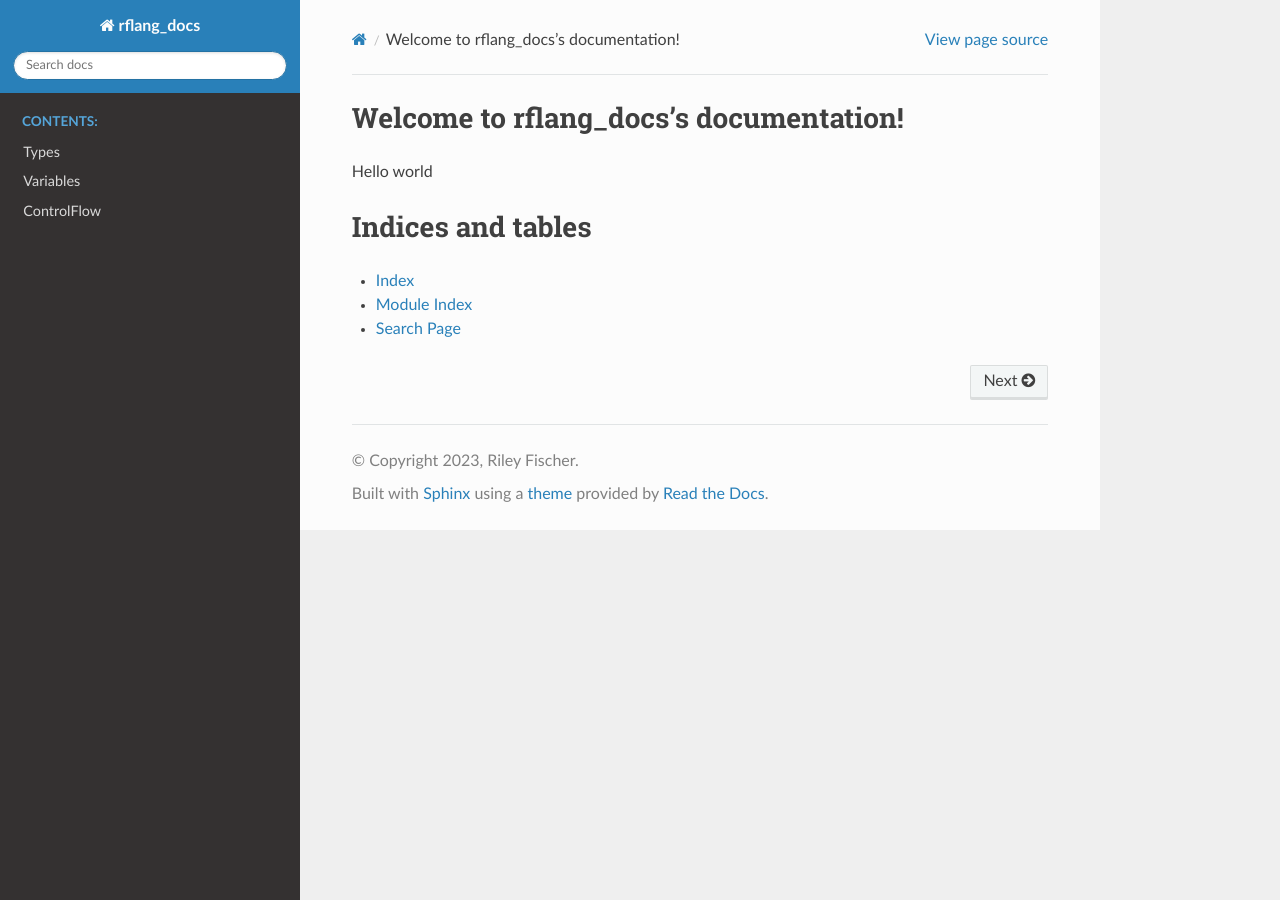
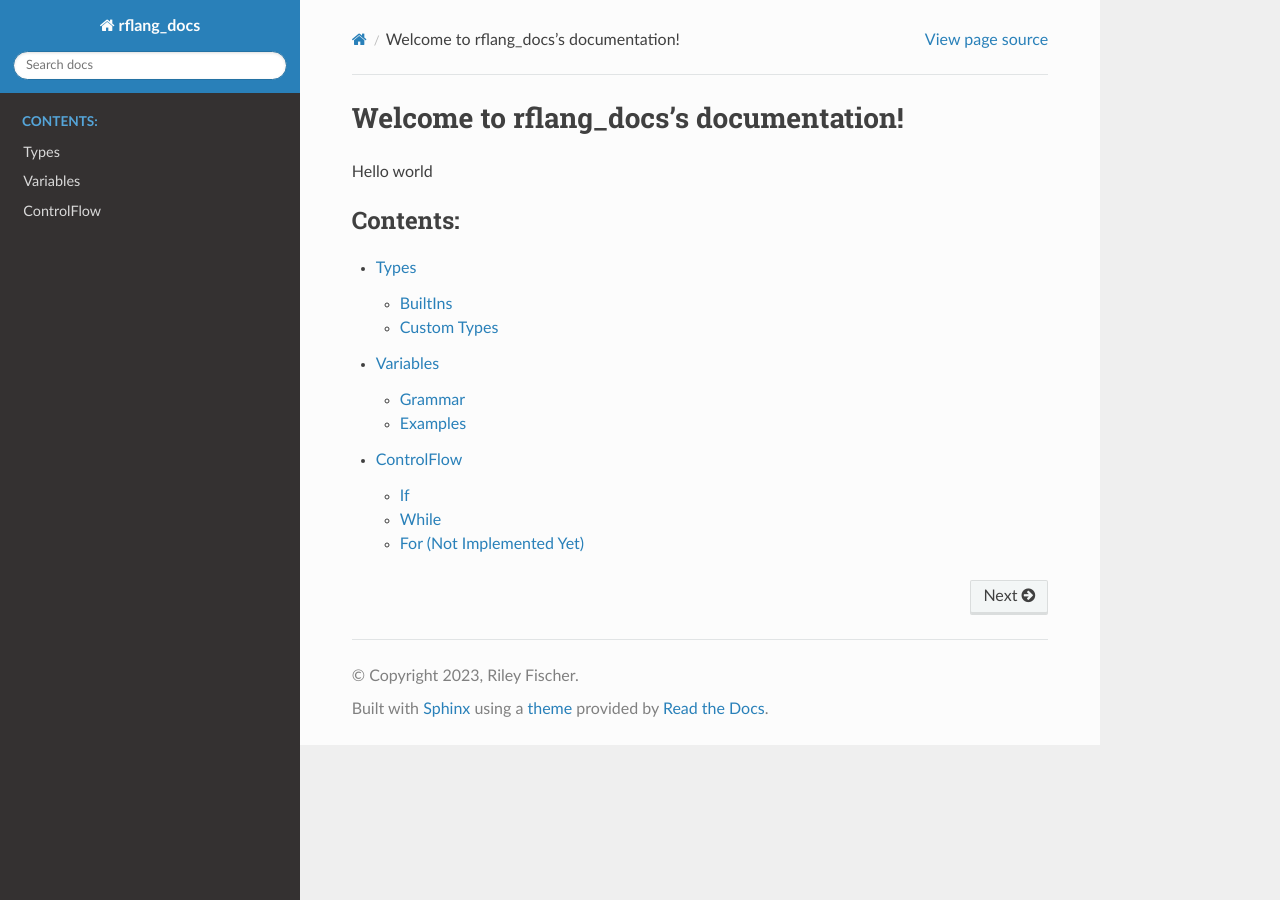
Before and after one commit to rfmineguy/rflang-rtd, a Sphinx documentation site: the page built from source/index.rst, in a window 1280 px wide. Built offline with Sphinx 7.4.7 and the Read the Docs theme 2.0.0, drawn with Linux system fonts in a browser that asks for light colours.

Commit message:
Removed 'Indices and tables' and Added the TOC-Tree back

```diff
--- a/source/index.rst
+++ b/source/index.rst
@@ -9,16 +9,8 @@ Hello world
 
 .. toctree::
    :maxdepth: 2
-   :hidden:
    :caption: Contents:
 
    DocPages/Types
    DocPages/Variables
    DocPages/ControlFlow
-
-Indices and tables
-==================
-
-* :ref:`genindex`
-* :ref:`modindex`
-* :ref:`search`
```
Also changed, not shown: 5 other files.
